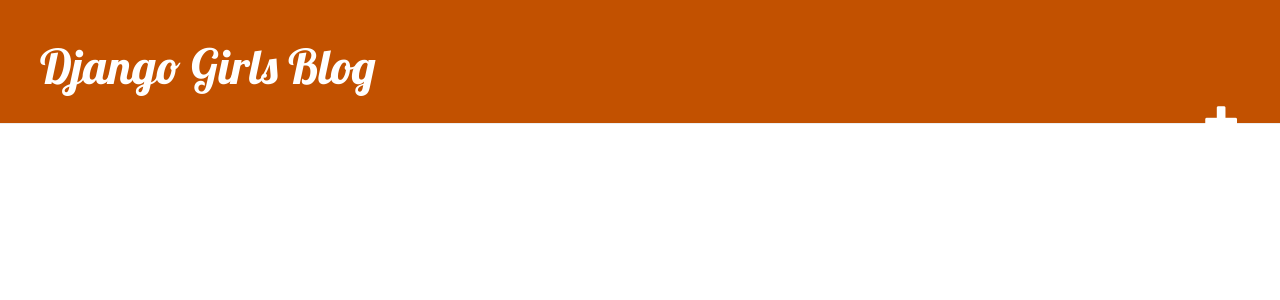
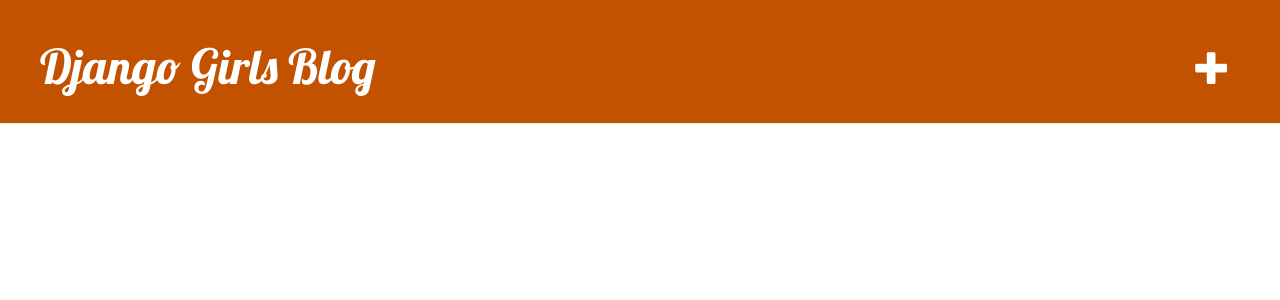
Before and after one commit to temperature89/my-first-blog, a Django app: page / in a window 1280 px wide. Shown: the top 300 px of the page. Run offline with Django 5.2, Linux system fonts and the light colour scheme; data that the repository does not hold is empty; some libraries are stand-ins or nearby versions.

Commit message:
Modified plus mark at CSS

```diff
--- a/blog/static/css/blog.css
+++ b/blog/static/css/blog.css
@@ -7,6 +7,7 @@
     background-color: #C25100;
     margin-top: 0;
     padding: 20px 20px 20px 40px;
+    position: relative;
 }
 
 .page-header h1, .page-header h1 a, .page-header h1 a:visited, .page-header h1 a:active {
@@ -49,3 +50,9 @@
 .post h2 a, .post h2 a:visited {
     color: #000000;
 }
+
+.page-header a span {
+    position: absolute;
+    right: 50px;
+    top: 50px;
+}
```
